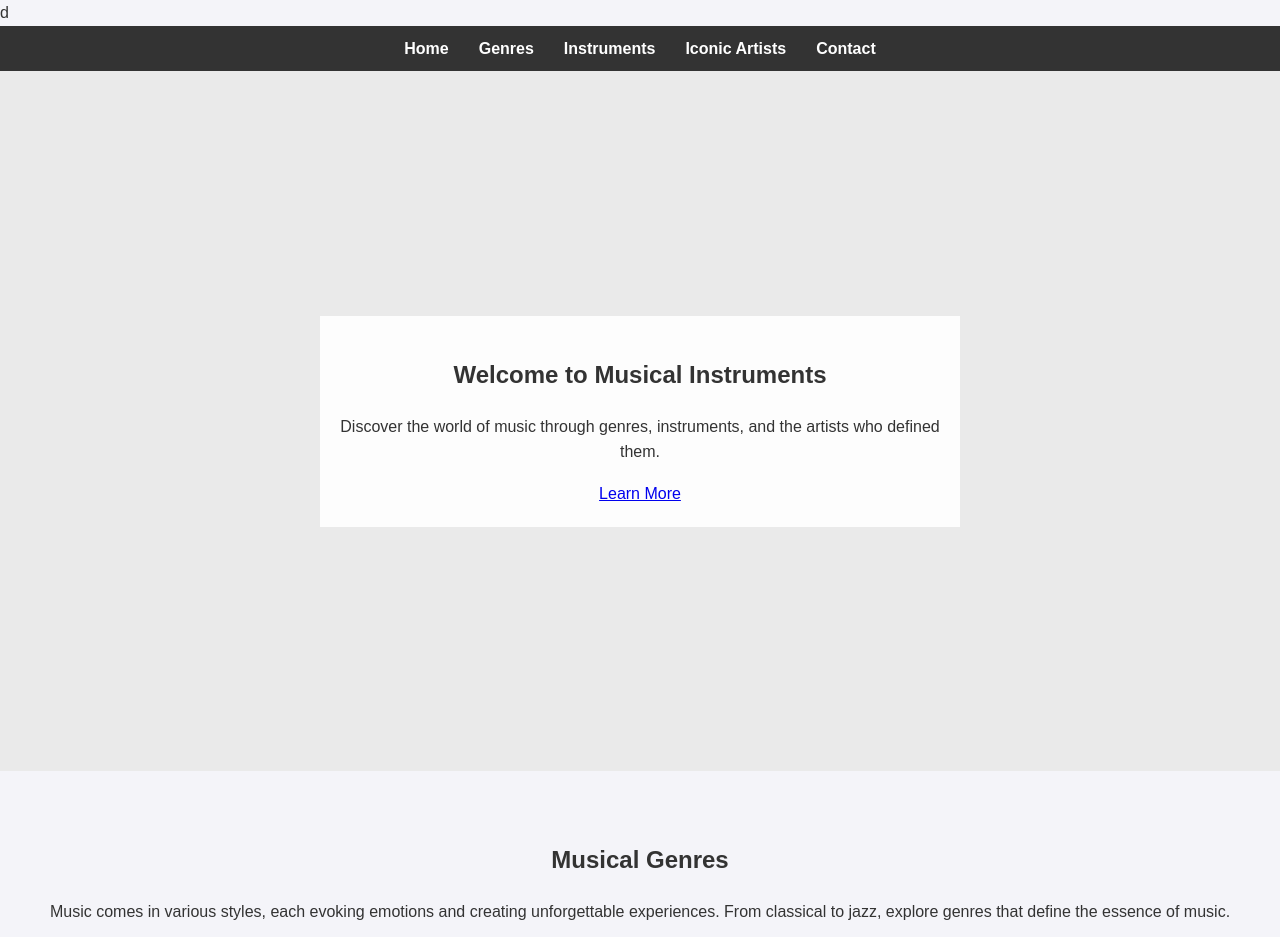
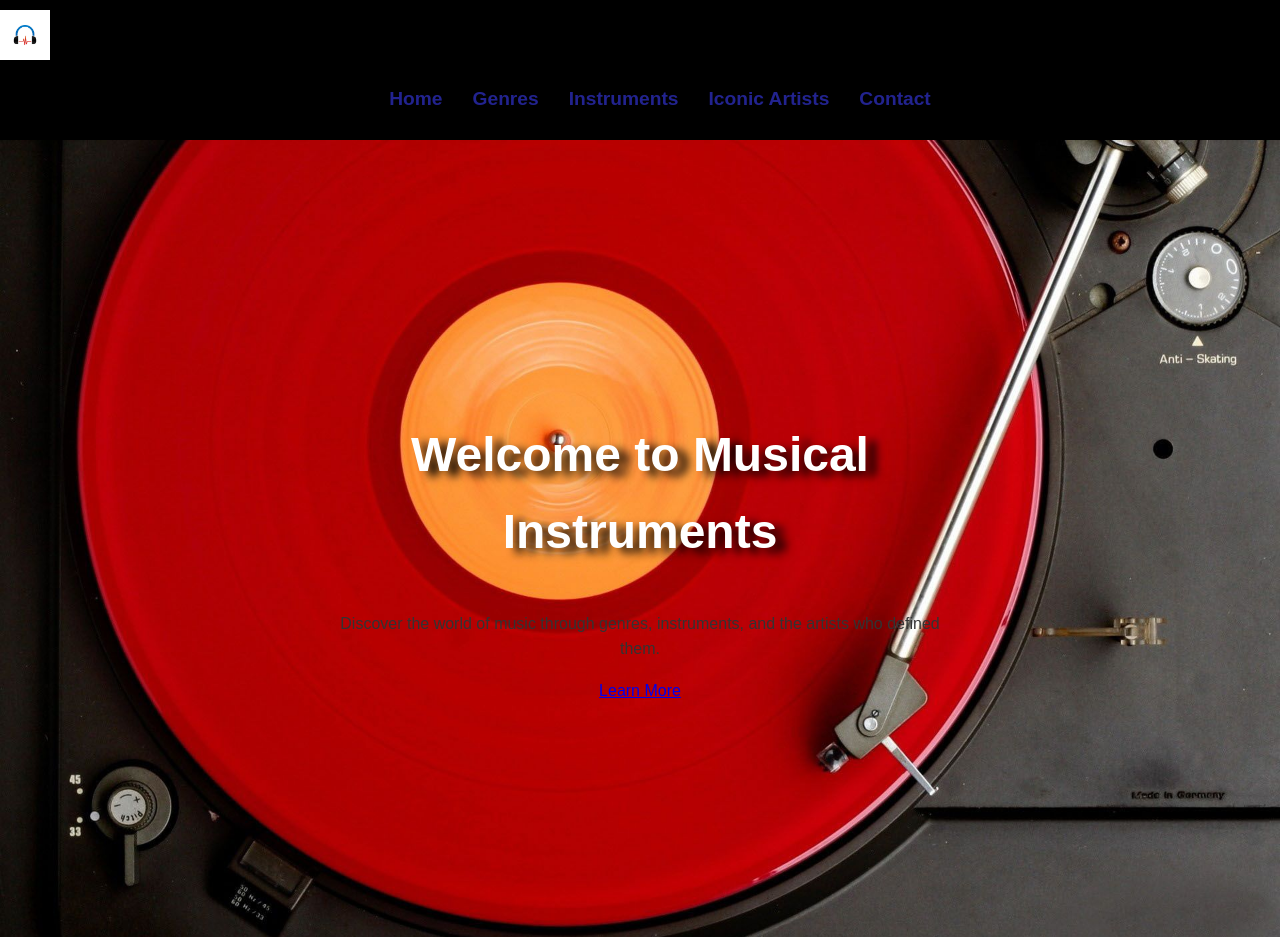
Before and after one commit to KarloSiric/University_Year_Two_2nd_Semester, a plain HTML site: page Client Programming ISTE-340/Project1Testing/index.html in a window 1280 px wide. Shown: the top 937 px of the page. Drawn offline with Linux system fonts and the light colour scheme.

Commit message:
added parallax image, fixed nav, decided to go with dark colored anv, next need to implement and fix the logo icon color

```diff
--- a/Client Programming ISTE-340/Project1Testing/index.html
+++ b/Client Programming ISTE-340/Project1Testing/index.html
@@ -10,7 +10,7 @@
 <html lang="en">
 <!-- The <html> element is the root element of an HTML page. -->
 
-<head>d
+<head>
     <meta charset="UTF-8">
     <meta name="viewport" content="width=device-width, initial-scale=1.0">
     <title>Musical Instruments</title>
@@ -21,6 +21,7 @@
     <!-- Navigation Bar adding -->
     <header>
         <nav>
+            <img src="../Project1Testing/images/logoImage.png" alt="Music Logo" class="logo">
             <ul class="navbar">
                 <li><a href="#home">Home</a></li>
                 <li><a href="#genres">Genres</a></li>
@@ -32,7 +33,7 @@
     </header>
     <!-- Parallax section adding -->
     <!-- Home Section -->
-    <section id="home" class="section parallax-home">
+    <section id="home" class="parallax-home">
         <div class="home-content">
             <h1>Welcome to Musical Instruments</h1>
             <p>Discover the world of music through genres, instruments, and the artists who defined them.</p>
--- a/Client Programming ISTE-340/Project1Testing/styles/style.css
+++ b/Client Programming ISTE-340/Project1Testing/styles/style.css
@@ -2,7 +2,7 @@
 * @Author: karlosiric
 * @Date:   2025-01-24 13:27:37
 * @Last Modified by:   karlosiric
-* @Last Modified time: 2025-01-24 17:12:22
+* @Last Modified time: 2025-01-24 17:59:44
 */
 
 /* General Styles */
@@ -16,7 +16,7 @@ body {
 }
 
 header {
-    background: #333;
+    background: #000;
     color: #fff;
     padding: 10px 0;
     position: sticky;
@@ -28,20 +28,26 @@ header {
     display: flex;
     justify-content: center;
     list-style: none;
-    padding: 0;
-    margin: 0;
+    padding: 15px, 30px;
+    background: #000;
+}
+
+.logo {
+    height: 50px; /* this is used to adjust the logo size*/
+    margin-right: 20px;
 }
 
 .navbar li {
     margin: 0 15px;
+
 }
-
 .navbar a {
     text-decoration: none;
-    color: #fff;
+    color: #22238f;
     font-weight: bold;
+    font-size: 1.2em;
+
 }
-
 .navbar a:hover {
     color: #ffd700;
 }
@@ -89,10 +95,10 @@ footer {
 
 .parallax-home{
     /* Set a specific height for a home section */
-    height: 600px;
+    height: 1000px;
     /* Set the background image for parallax */
 
-    background-image: url('../images/image2.jpg');
+    background-image: url('../images/image5.jpg');
     background-attachment: fixed;
     background-position: center;
     background-repeat: no-repeat;
@@ -103,12 +109,18 @@ footer {
     justify-content: center;
     align-items: center;
     text-align: center;
+    height: 100vh;
 }
 
 .home-content {
     /* Optional: Set a max-width for the content */
     max-width: 600px;
     padding: 20px;
-    background: rgba(255, 255, 255, 0.9);
-    broder-radius: 10px;
 }
+
+.home-content h1 {
+    color: #fff;
+    font-size: 3em;
+/*    margin-top: -100px;*/
+    text-shadow: 10px 5px 10px #000;
+}
```
Also changed, not shown: Client Programming ISTE-340/Project1Testing/images/image3.jpg (added), Client Programming ISTE-340/Project1Testing/images/image4.jpg (added), Client Programming ISTE-340/Project1Testing/images/image5.jpg (added), Client Programming ISTE-340/Project1Testing/images/image6.jpg (added), Client Programming ISTE-340/Project1Testing/images/logoImage.png (added).
